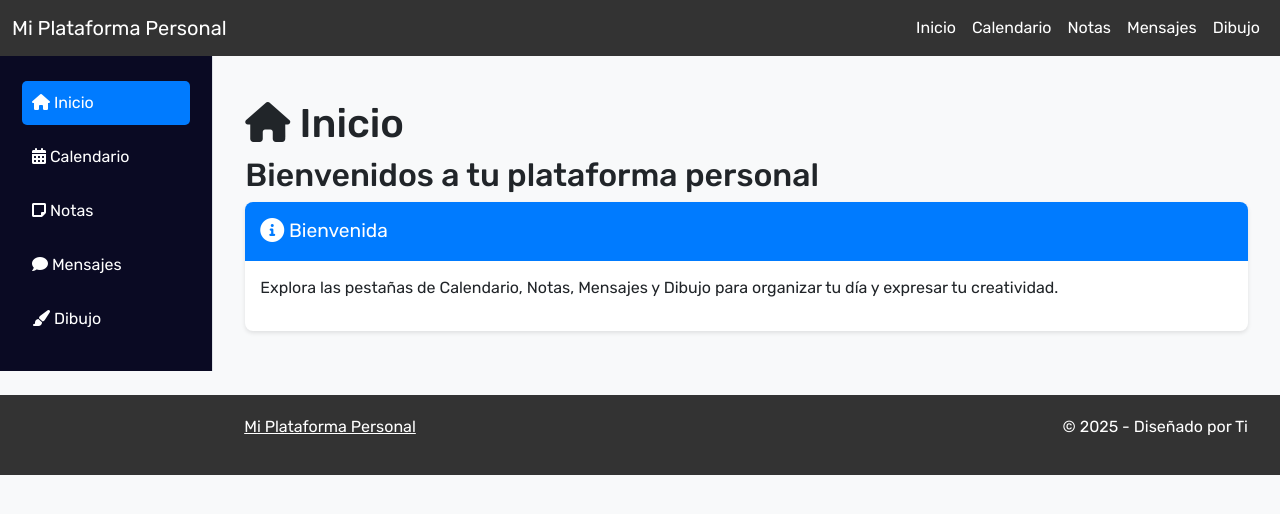
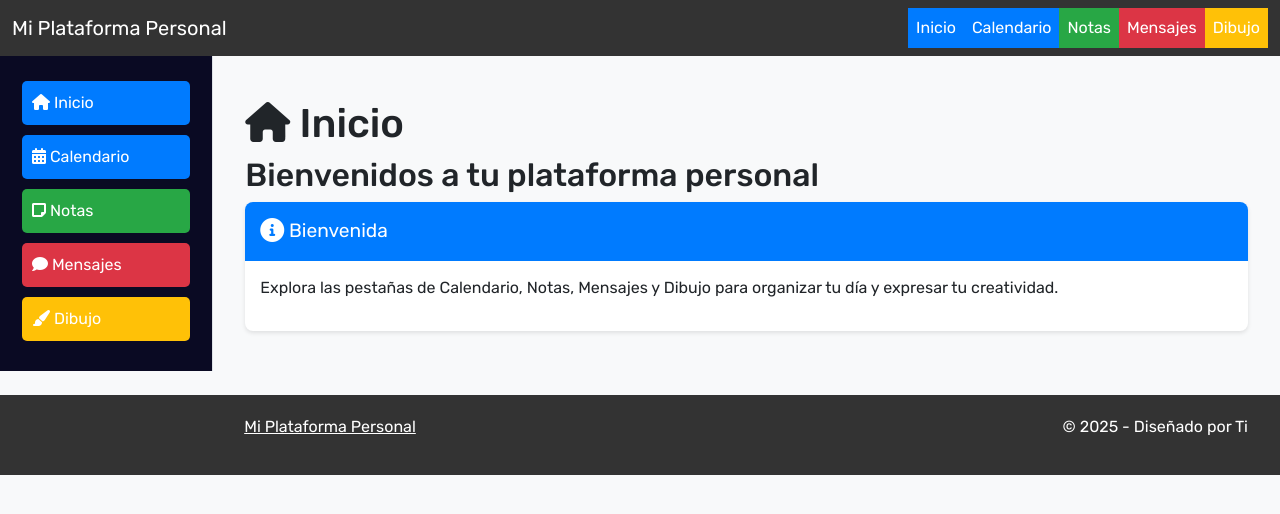
Before and after one commit to AdriPM-APM/LiteEdu-Test-Version, a plain HTML site: page index.html in a window 1280 px wide. Drawn offline with nearby package versions, Linux system fonts and the light colour scheme.

Commit message:
Update index.html

```diff
--- a/index.html
+++ b/index.html
@@ -38,7 +38,6 @@
             transform: scale(1.05);
         }
         .sidebar .nav-link.active {
-            background-color: #007bff;
             color: #fff;
         }
         .block-home {
@@ -167,6 +166,30 @@
                 height: auto !important;
             }
         }
+
+        /* Estilos específicos para los colores de las pestañas y el texto */
+        .nav-link[href="#inicio"] { background-color: #007bff; }
+        .nav-link[href="#calendario"] { background-color: #007bff; }
+        .nav-link[href="#notas"] { background-color: #28a745; }
+        .nav-link[href="#mensajes"] { background-color: #dc3545; }
+        .nav-link[href="#dibujo"] { background-color: #ffc107; }
+
+        .nav-link[href="#inicio"].active,
+        .nav-link[href="#calendario"].active,
+        .nav-link[href="#notas"].active,
+        .nav-link[href="#mensajes"].active,
+        .nav-link[href="#dibujo"].active {
+            color: #fff;
+        }
+
+        .nav-link[href="#inicio"],
+        .nav-link[href="#calendario"],
+        .nav-link[href="#notas"],
+        .nav-link[href="#mensajes"],
+        .nav-link[href="#dibujo"] {
+            color: #fff;
+        }
+
     </style>
 </head>
 <body>
@@ -194,27 +217,27 @@
                 <div class="sidebar-sticky">
                     <ul class="nav flex-column">
                         <li class="nav-item">
-                            <a class="nav-link active" href="#inicio" data-bs-toggle="tab">
+                            <a class="nav-link active" href="#inicio" data-bs-toggle="tab" style="background-color: #007bff;">
                                 <i class="fas fa-home"></i> Inicio
                             </a>
                         </li>
                         <li class="nav-item">
-                            <a class="nav-link" href="#calendario" data-bs-toggle="tab">
+                            <a class="nav-link" href="#calendario" data-bs-toggle="tab" style="background-color: #007bff;">
                                 <i class="fas fa-calendar-alt"></i> Calendario
                             </a>
                         </li>
                         <li class="nav-item">
-                            <a class="nav-link" href="#notas" data-bs-toggle="tab">
+                            <a class="nav-link" href="#notas" data-bs-toggle="tab" style="background-color: #28a745;">
                                 <i class="fas fa-sticky-note"></i> Notas
                             </a>
                         </li>
                         <li class="nav-item">
-                            <a class="nav-link" href="#mensajes" data-bs-toggle="tab">
+                            <a class="nav-link" href="#mensajes" data-bs-toggle="tab" style="background-color: #dc3545;">
                                 <i class="fas fa-comment"></i> Mensajes
                             </a>
                         </li>
                         <li class="nav-item">
-                            <a class="nav-link" href="#dibujo" data-bs-toggle="tab">
+                            <a class="nav-link" href="#dibujo" data-bs-toggle="tab" style="background-color: #ffc107;">
                                 <i class="fas fa-paint-brush"></i> Dibujo
                             </a>
                         </li>
@@ -284,7 +307,7 @@
                                 <i class="fas fa-paint-brush fa-lg"></i> Zona de Dibujo
                             </div>
                             <div class="canvas-container">
-                                <canvas id="dibujoCanvas" width="800" height="500"></canvas>
+                                <canvas id="dibujoCanvas" width="1000" height="600"></canvas>
                             </div>
                             <div class="text-center mb-3">
                                 <button class="btn btn-primary mt-2" onclick="limpiarDibujo()">Limpiar Dibujo</button>
@@ -472,14 +495,14 @@
             function resizeCanvas() {
                 const container = canvas.parentElement;
                 const maxWidth = container.clientWidth - 40;
-                const aspectRatio = 800/500;
+                const aspectRatio = 1000/600;
 
-                if (maxWidth < 800) {
+                if (maxWidth < 1000) {
                     canvas.width = maxWidth;
                     canvas.height = maxWidth / aspectRatio;
                 } else {
-                    canvas.width = 800;
-                    canvas.height = 500;
+                    canvas.width = 1000;
+                    canvas.height = 600;
                 }
             }
 
```
